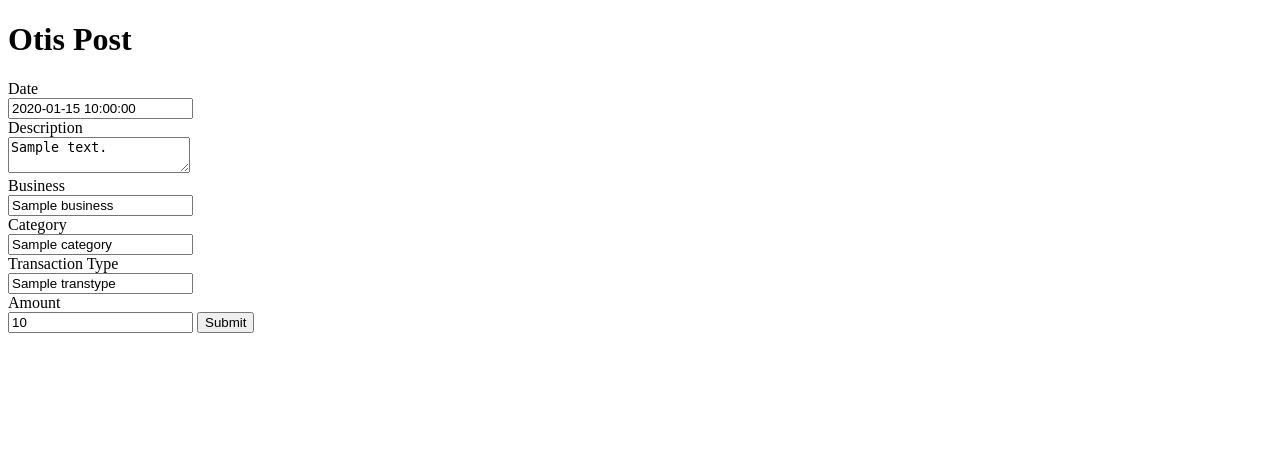
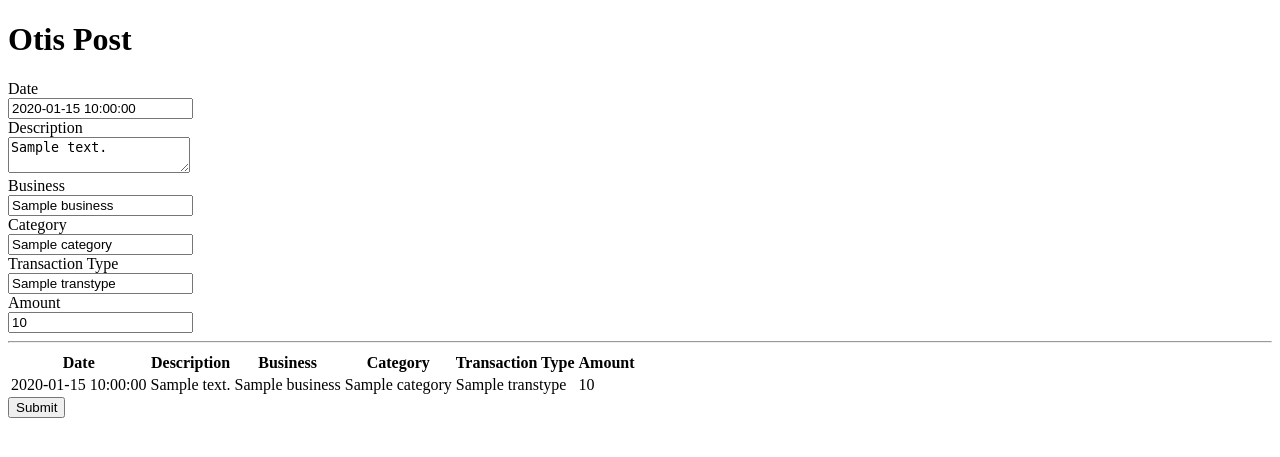
Before and after one commit to mattlean/project-owl, a Python web app: template templates/front.html in a window 1280 px wide. Shown: the top 457 px of the page. Run offline with Jinja, Linux system fonts and the light colour scheme; the template is opened without the code that fills it: most values are stand-ins (such as "Sample title", 1, 10 or a date in 2020).

Commit message:
Got some basic storage into the Datastore, but some properties of the "Transaction" entity kind should be changed later

```diff
--- a/templates/front.html
+++ b/templates/front.html
@@ -40,6 +40,33 @@
 				<input type="text" name="amount" value="{{amount}}">
 			</label>
 
+			<hr>
+
+			<div class="transaction">
+				<table>
+					<thead>
+						<tr>
+							<th><label>Date</label></th>
+							<th><label>Description</label></th>
+							<th><label>Business</label></th>
+							<th><label>Category</label></th>
+							<th><label>Transaction Type</label></th>
+							<th><label>Amount</label></th>
+						</tr>
+					</thead>
+					<tbody>
+						{% for transaction in transactions %}<tr class="transaction">
+							<td>{{transaction.date}}</td>
+							<td>{{transaction.description}}</td>
+							<td>{{transaction.business}}</td>
+							<td>{{transaction.category}}</td>
+							<td>{{transaction.transtype}}</td>
+							<td>{{transaction.amount}}</td>
+						</tr>
+						{% endfor %}
+					</tbody>
+				</table>
+			</div>
 			<input type="submit">
 		</form>
 	</body>
```
Also changed, not shown: owl.py (+16 -3 lines).
